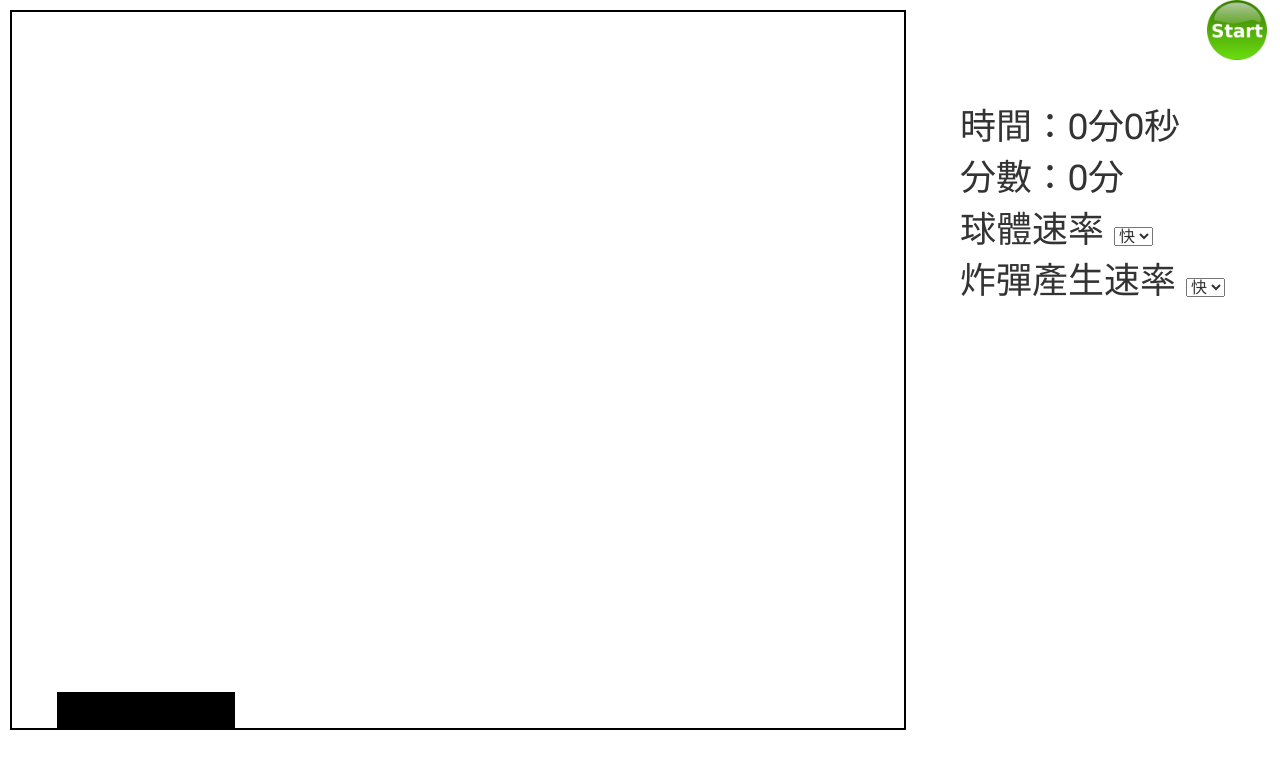
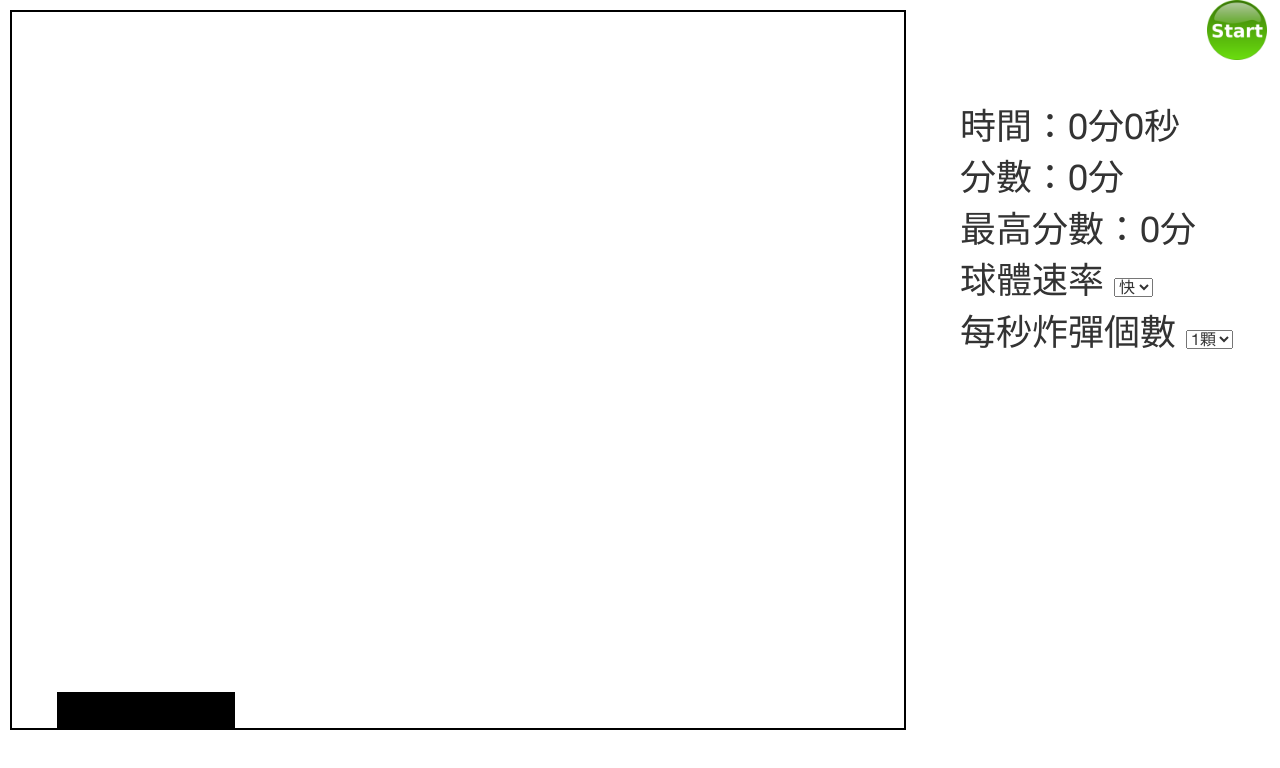
Before and after one commit to dada8397/ball, a plain HTML site: page index.html in a window 1280 px wide. Drawn offline with Linux system fonts and the light colour scheme; a web font is replaced by a local one.

Commit message:
high score

```diff
--- a/index.html
+++ b/index.html
@@ -26,6 +26,7 @@
         <br><br>
         <div id="time">時間：0分0秒</div>
         <div id="score">分數：0分</div>
+        <div id="highscore">最高分數：0分</div>
         <div id="speedrate">
           球體速率
           <select id="ball-speed" style="font-size:16px;">
@@ -34,11 +35,11 @@
             <option value="1">慢</option>
           </select>
           <br>
-          炸彈產生速率
+          每秒炸彈個數
           <select id="bomb-speed" style="font-size:16px;">
-            <option value="50">快</option>
-            <option value="100">中</option>
-            <option value="150">慢</option>
+            <option value="150">1顆</option>
+            <option value="100">2顆</option>
+            <option value="50">3顆</option>
           </select>
         </div>
         <div id="message" style="display:none">
--- a/index.js
+++ b/index.js
@@ -242,6 +242,7 @@ function gameOver() {
     clearInterval(timer_id);
     document.getElementById("ball-speed").disabled = false;
     document.getElementById("bomb-speed").disabled = false;
+    $('#highscore').html("最高分數：" + score + "分");
 }
 
 function updateTime() {
```
